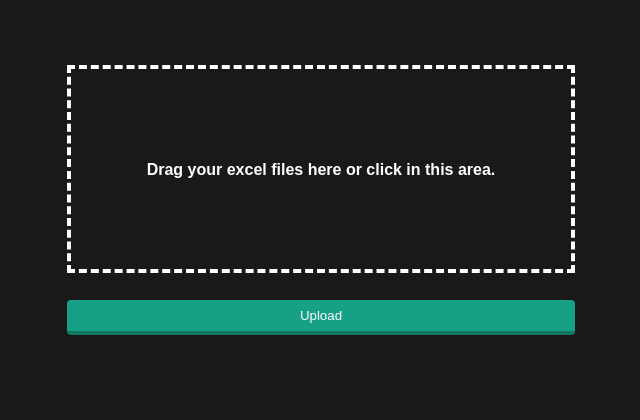
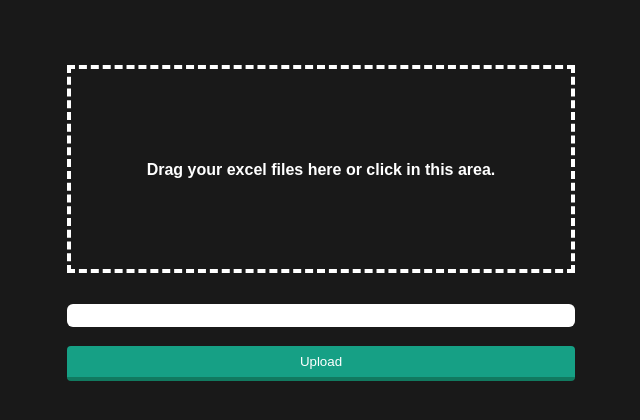
Before and after one commit to PhilipPhil/ebay_parser, a Flask app: page / in a window 1280 px wide. Shown: the part 235-655 px from the top of the page, without its empty margins (323-963 px from the left). Run offline with Flask 2, Linux system fonts and the light colour scheme; parts of the project's set-up code (start-up, migrations or seed data) failed here and were passed over.

Commit message:
no message

```diff
--- a/static/styles.css
+++ b/static/styles.css
@@ -21,7 +21,7 @@ form p{
   color: #ffffff;
   font-family: Arial;
 }
-form input{
+form #files{
   position: absolute;
   margin: 0;
   padding: 0;
@@ -29,6 +29,20 @@ form input{
   height: 100%;
   outline: none;
   opacity: 0;
+}
+form #pass{
+  margin-top: -10px;
+  margin-bottom: 20px;
+  margin-right: 0px;
+  margin-left: -4px;
+  padding-left: 6px;
+  padding-right: 6px;
+  padding-top: 4px;
+  padding-bottom: 4px;
+  border-radius: 6px;
+  width: 496px;
+  outline: none;
+  border: none;
 }
 form button{
   margin: 0;
--- a/templates/index.html
+++ b/templates/index.html
@@ -16,6 +16,7 @@
   <form action="" method="POST" enctype="multipart/form-data">
     <input type="file" name="files" id="files" multiple required accept=".xlsx">
     <p id="form-text">Drag your excel files here or click in this area.</p>
+    <input type="password" id="pass" name="pass" minlength="8" required>
     <button id="submit-button" type="submit" value="Upload">Upload</button>
   </form>
   <script src="{{url_for('static', filename = 'scripts.js')}}"></script>
```
